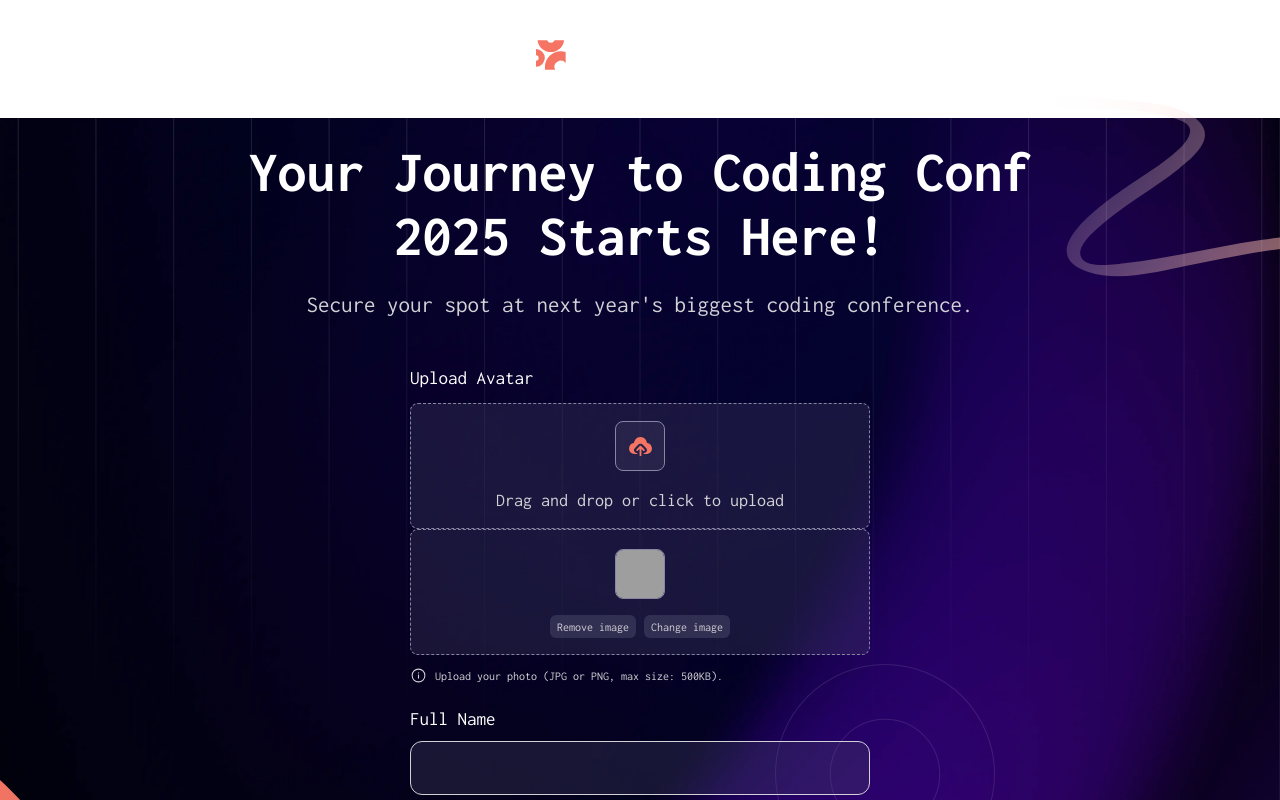
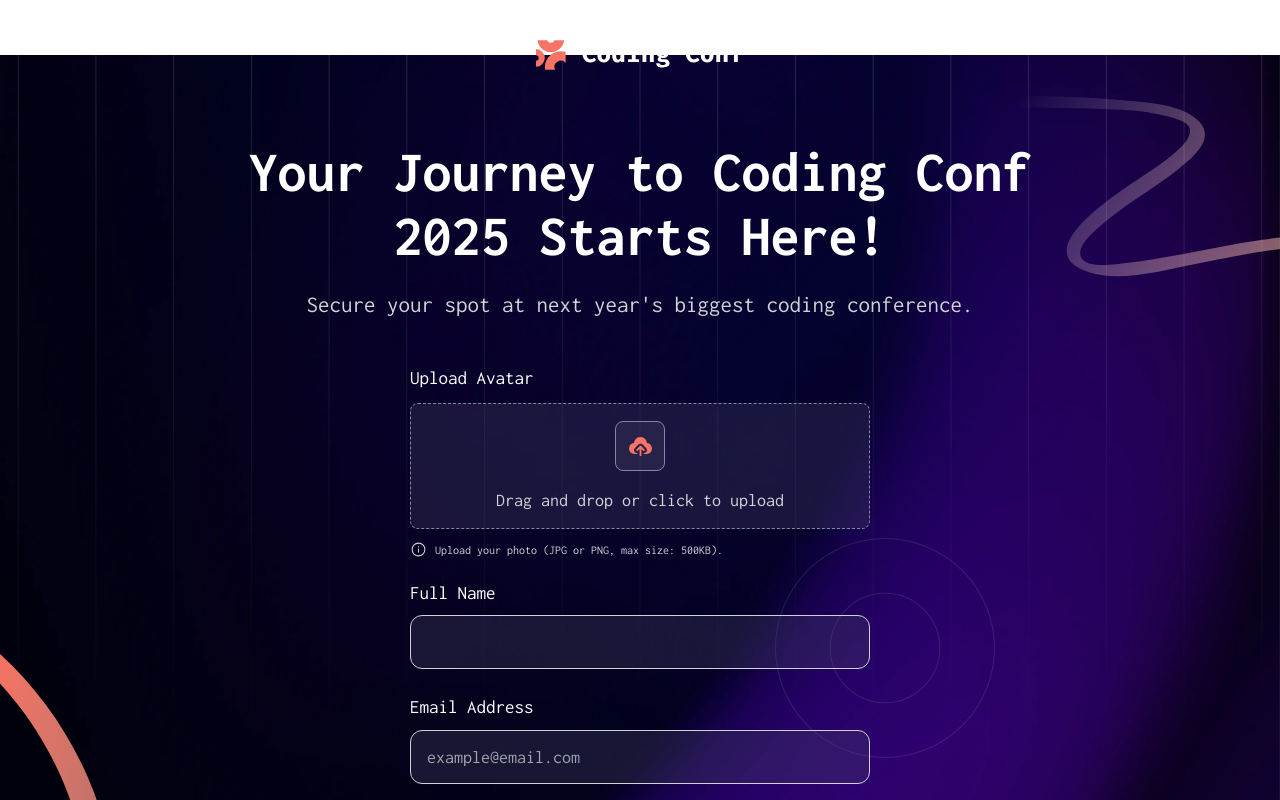
Before and after one commit to YokoMentor/conference-ticket-generator, a React (Vite) app: page / in a window 1280 px wide. Shown: the top 800 px of the page. Built offline with nearby package versions, Linux system fonts and the light colour scheme; grey boxes are pictures that could not be loaded.

Commit message:
Avatar box removal incase of image upload

```diff
--- a/src/App.jsx
+++ b/src/App.jsx
@@ -25,6 +25,8 @@ function App() {
   const [avatarError, setAvatarError] = useState(false);
   const [avatarMissingError, setAvatarMissingError] = useState(false);
   const [avatarFocused, setAvatarFocused] = useState(false);
+  const [avatarBox, setAvatarBox] = useState(true);
+  const [avatarChange, setAvatarChange] = useState(false);
 
   function onClickingUploadAvatar(event) {
     setAvatarFocused(!avatarFocused)
@@ -127,6 +129,8 @@ function App() {
     const reader = new FileReader();
     reader.onload = function(e) {
       setAvatar(e.target.result);
+      setAvatarBox(false);
+      setAvatarChange(true);
     }
     reader.readAsDataURL(file);
   }
@@ -144,7 +148,7 @@ function App() {
           </div>
           <div className='flex flex-col justify-center w-[344px] md:w-[460px]'>
             <h2 className='text-heading text-[19px] text-left mb-2.5'>Upload Avatar</h2>
-            <div className='relative w-full h-[126px]' onDrop={onDropImage} onFocus={onClickingUploadAvatar}>
+            {avatarBox && <div className='relative w-full h-[126px]' onDrop={onDropImage} onFocus={onClickingUploadAvatar}>
               <div className={`${avatarFocused ? uploadAvatarStyleFocus : uploadAvatarStyle}`}>
                 <div className='flex justify-center items-center rounded-lg bg-bg-box w-[50px] h-[50px] border-border-box bg-opacity-25 border-[1px] mb-4 mt-1'>
                   <img src={iconUpload} alt="upload" className='w-[29px] h-[29px]'/>
@@ -152,8 +156,8 @@ function App() {
                 <p className='text-paragraph text-[18px]'>Drag and drop or click to upload</p>
                 <input type="file" id="myfile" name="myfile" className='absolute w-full h-full opacity-0 text-[0] cursor-pointer'></input>
               </div>
-            </div>
-            <div className='relative w-full h-[126px]'>
+            </div>}
+            {avatarChange && <div className='relative w-full h-[126px]'>
               <div className={changeAvatarStyle}>
                 <div className='flex justify-center items-center rounded-lg bg-bg-box w-[50px] h-[50px] border-border-box bg-opacity-25 border-[1px] mb-4 mt-1 overflow-hidden'>
                   <img src={avatar} alt="avatar image" className='h-[60px] object-cover rounded-lg mt-2'/>
@@ -163,7 +167,7 @@ function App() {
                     <button className='w-[86px] h-[23px] bg-bg-box rounded-md bg-opacity-50 hover:underline'>Change image</button>
                   </div>
               </div>
-            </div>
+            </div>}
             {avatarText &&
               <div className='flex mt-3'>
                 <img src={iconInfo} alt="info" className='w-[17px] h-[17px] mr-2'/>
```
